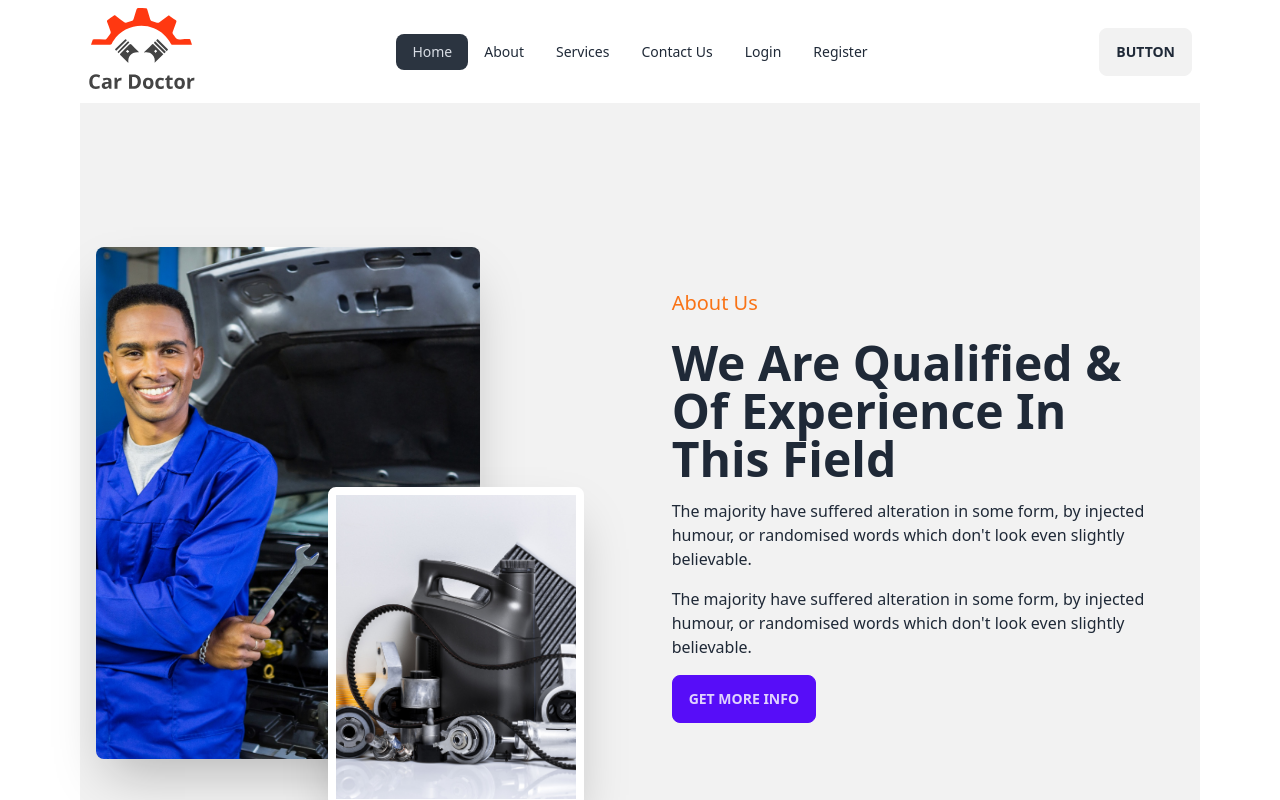
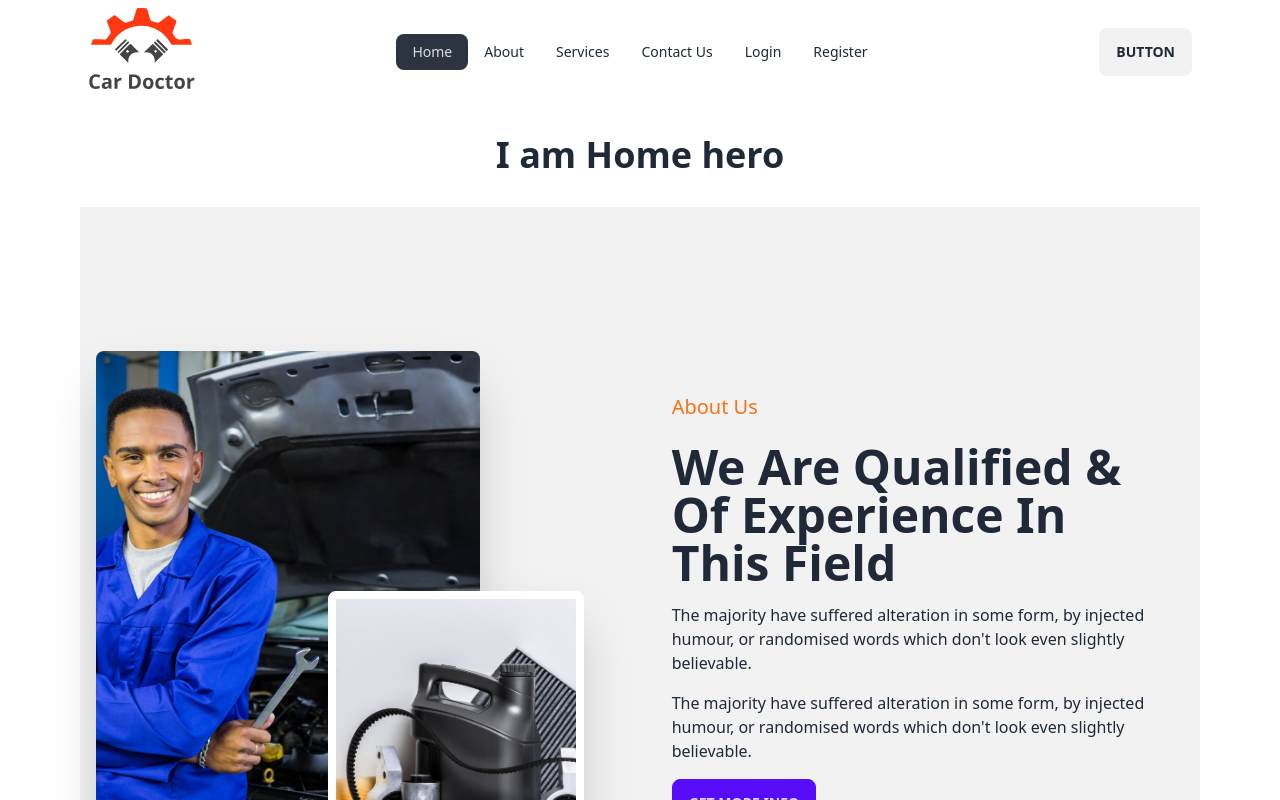
Before and after one commit to SheikhRakibhossain/Light_Car, a React (Vite) app: page / in a window 1280 px wide. Shown: the top 800 px of the page. Built offline with nearby package versions, Linux system fonts and the light colour scheme; no server answers.

Commit message:
home slider section created

```diff
--- /dev/null
+++ b/src/Pages/Home/HomeHero.jsx
@@ -0,0 +1,10 @@
+
+const HomeHero = () => {
+    return (
+        <div>
+           <h2 className="text-4xl text-center font-bold py-8">I am Home hero</h2>
+        </div>
+    );
+};
+
+export default HomeHero;
--- a/src/Pages/Home/MainHome/Home.jsx
+++ b/src/Pages/Home/MainHome/Home.jsx
@@ -2,10 +2,12 @@
 // import ServiceCard from "../../Service/ServiceCard";
 import Service from "../../Service/Service";
 import AboutUs from "../AboutUs";
+import HomeHero from "../HomeHero";
 
 const Home = () => {
   return (
     <>
+    <HomeHero/>
     <AboutUs/>
     <Service/>
     </>
```
